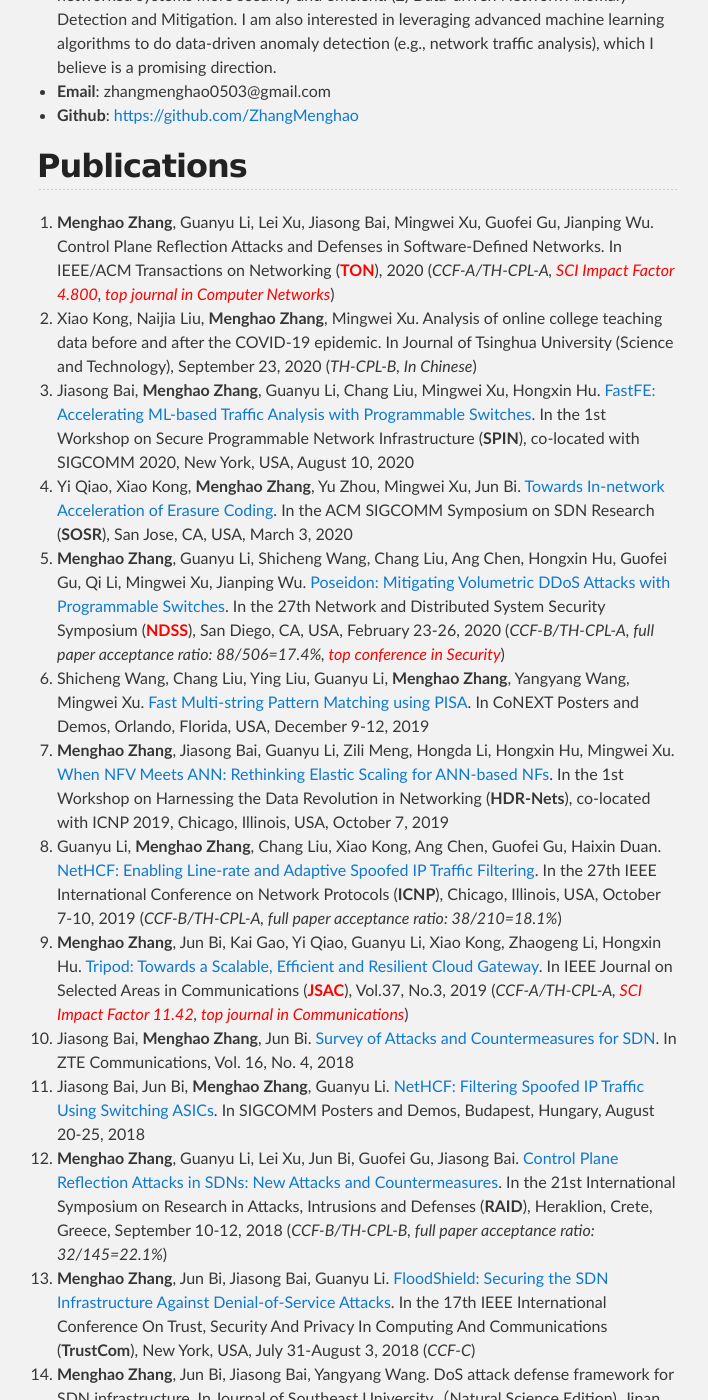
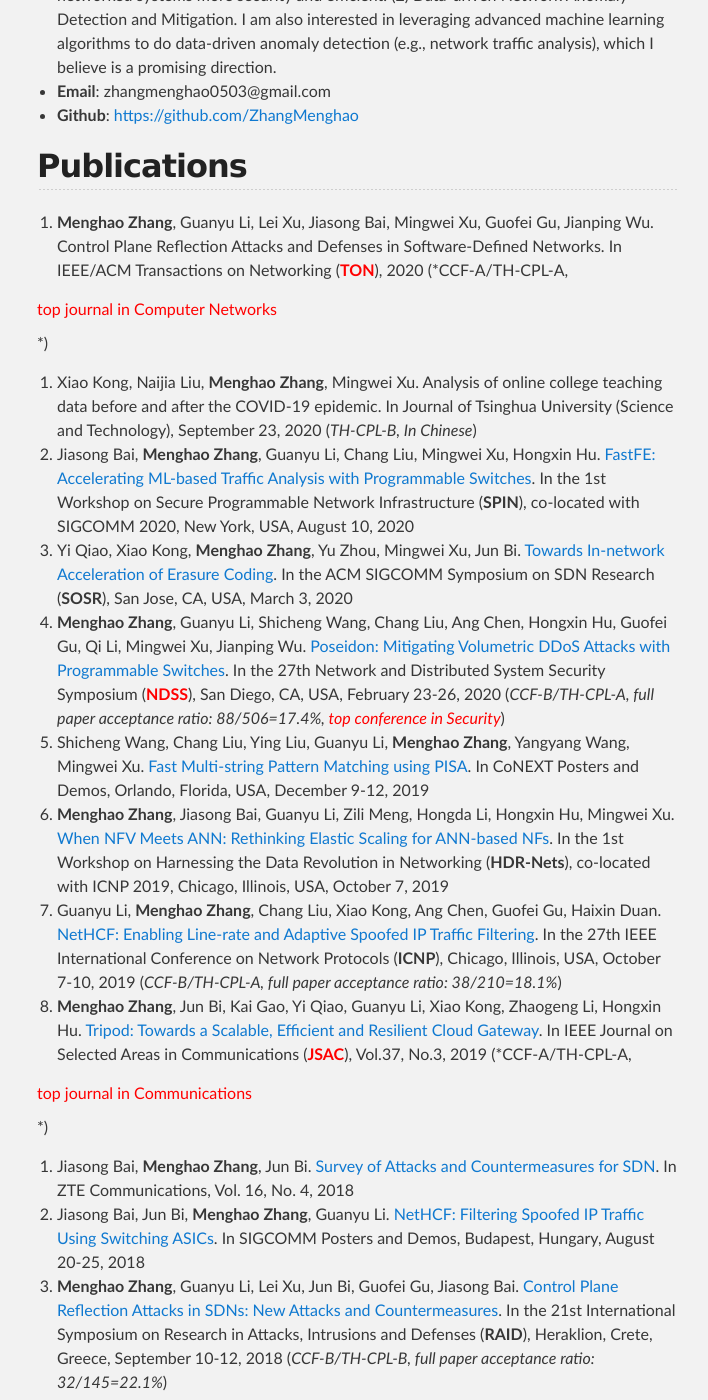
Before and after one commit to zhangmenghao/zhangmenghao.github.io, a Jekyll site: the page built from index.md, in a window 1280 px wide and 1400 px high, scrolled down 837 px. Shown: the whole window, without its empty margins (283-991 px from the left). Built offline with Jekyll 4.4.1, drawn with Linux system fonts in a browser that asks for light colours.

Commit message:
Update sci impact

```diff
--- a/index.md
+++ b/index.md
@@ -18,7 +18,9 @@
 
 ## Publications
 
-15. __Menghao Zhang__, Guanyu Li, Lei Xu, Jiasong Bai, Mingwei Xu, Guofei Gu, Jianping Wu. Control Plane Reflection Attacks and Defenses in Software-Defined Networks. In IEEE/ACM Transactions on Networking (**<font color='red'>TON</font>**), 2020 (*CCF-A/TH-CPL-A, <font color='red'>SCI Impact Factor 4.800</font>, <font color='red'>top journal in Computer Networks</font>*)
+15. __Menghao Zhang__, Guanyu Li, Lei Xu, Jiasong Bai, Mingwei Xu, Guofei Gu, Jianping Wu. Control Plane Reflection Attacks and Defenses in Software-Defined Networks. In IEEE/ACM Transactions on Networking (**<font color='red'>TON</font>**), 2020 (*CCF-A/TH-CPL-A,
+<!-- <font color='red'>SCI Impact Factor 4.800</font>, -->
+<font color='red'>top journal in Computer Networks</font>*)
 14. Xiao Kong, Naijia Liu, __Menghao Zhang__, Mingwei Xu.
 Analysis of online college teaching data before and after the COVID-19 epidemic.
 <!-- COVID-19疫情前后高校在线教学数据分析 -->
@@ -43,7 +45,9 @@
 In the 27th IEEE International Conference on Network Protocols (**ICNP**), Chicago, Illinois, USA, October 7-10, 2019 (*CCF-B/TH-CPL-A, full paper acceptance ratio: 38/210=18.1%*)
 7. __Menghao Zhang__, Jun Bi, Kai Gao, Yi Qiao, Guanyu Li, Xiao Kong, Zhaogeng Li, Hongxin Hu.
 [Tripod: Towards a Scalable, Efficient and Resilient Cloud Gateway](./papers/jsac2019tripod.pdf).
-In IEEE Journal on Selected Areas in Communications (**<font color='red'>JSAC</font>**), Vol.37, No.3, 2019 (*CCF-A/TH-CPL-A, <font color='red'>SCI Impact Factor 11.42</font>, <font color='red'>top journal in Communications</font>*)
+In IEEE Journal on Selected Areas in Communications (**<font color='red'>JSAC</font>**), Vol.37, No.3, 2019 (*CCF-A/TH-CPL-A,
+<!-- <font color='red'>SCI Impact Factor 11.42</font>, -->
+<font color='red'>top journal in Communications</font>*)
 6. Jiasong Bai, __Menghao Zhang__, Jun Bi.
 [Survey of Attacks and Countermeasures for SDN](./papers/zte2018survey.pdf).
 In ZTE Communications, Vol. 16, No. 4, 2018
```
